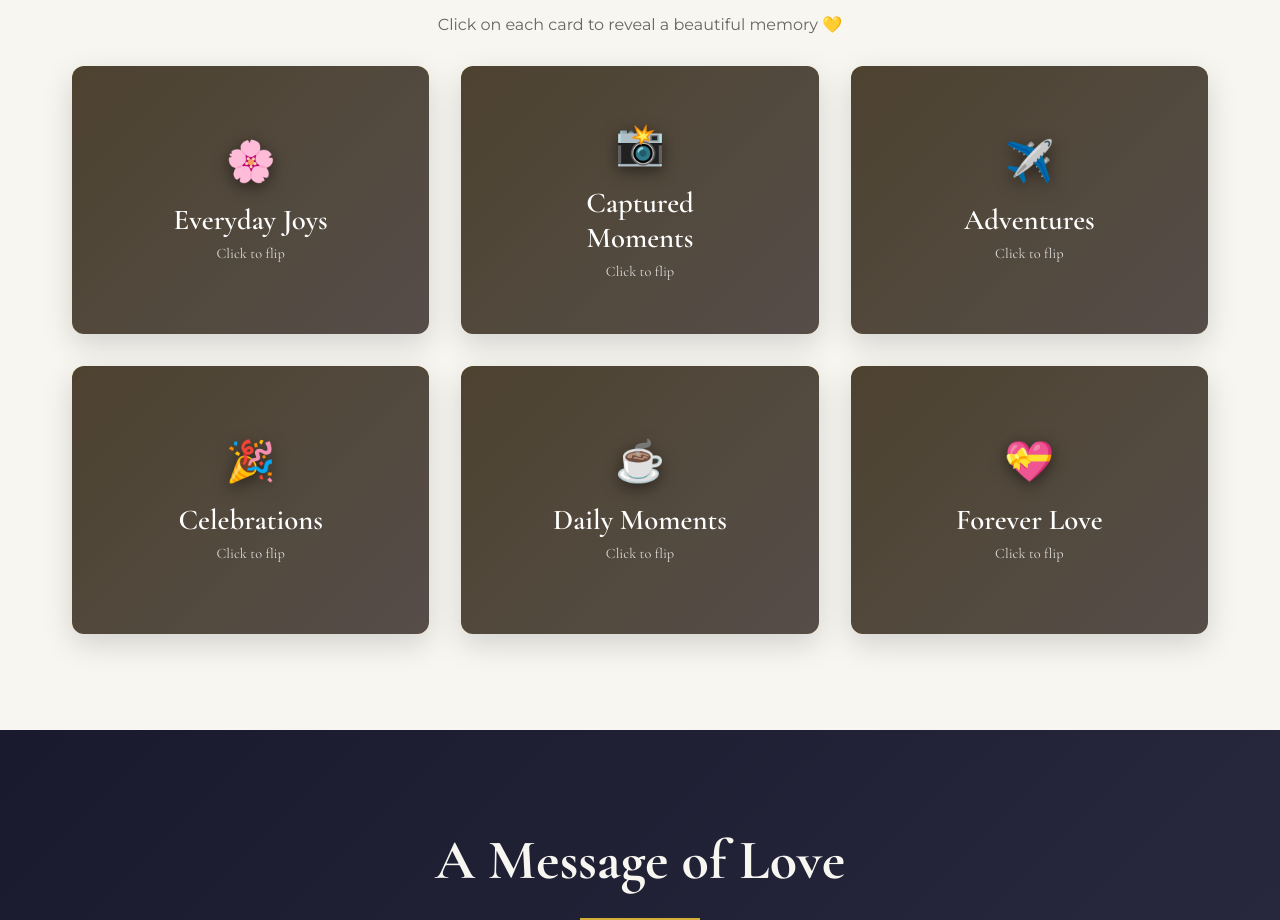
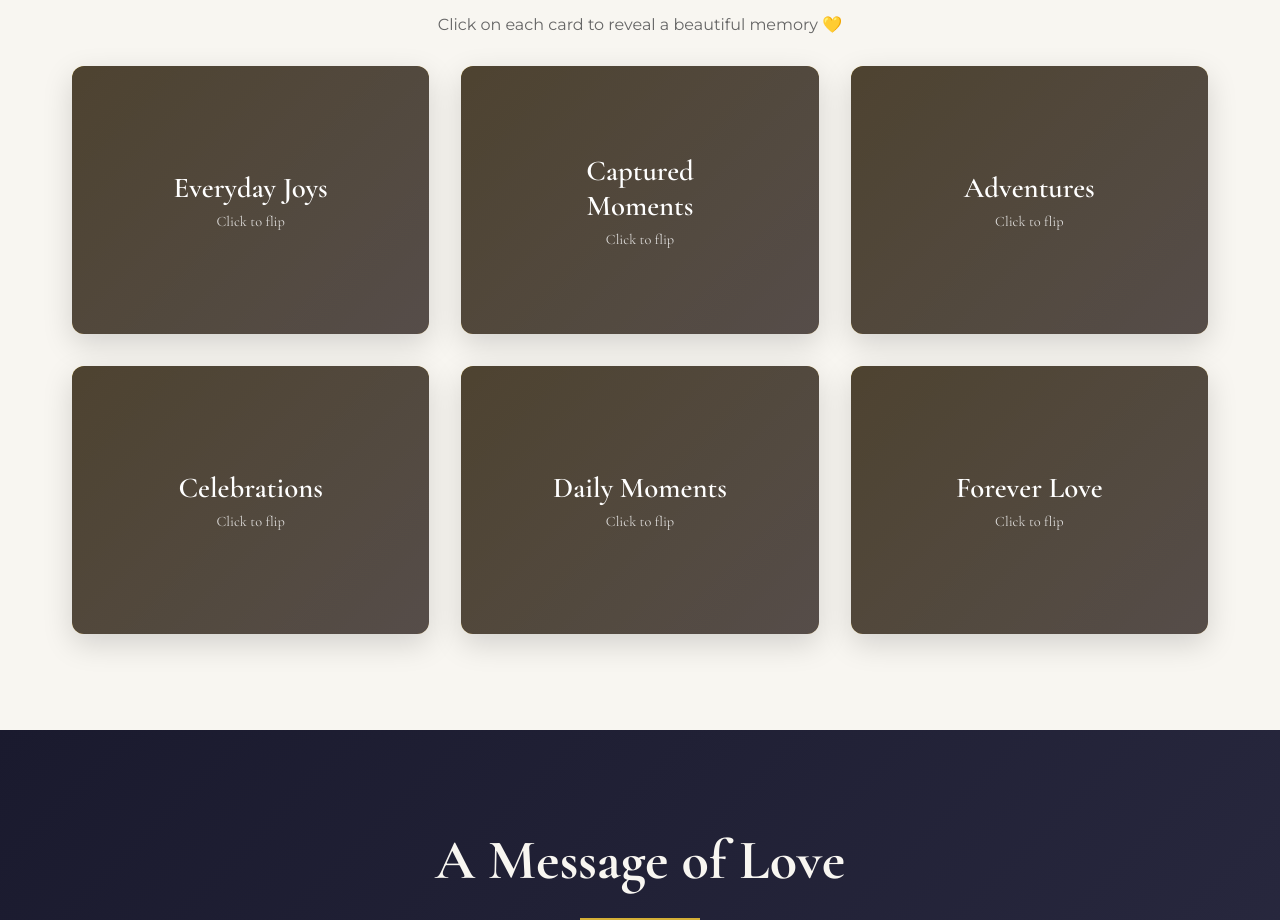
Before and after one commit to Romeo2410/Celebrate, a plain HTML site: page index.html in a window 1280 px wide. Shown: the part 3380-4300 px from the top of the page. Drawn offline with nearby package versions, Linux system fonts and the light colour scheme.

```diff
--- a/index.html
+++ b/index.html
@@ -120,7 +120,7 @@
                 <div class="memory-card-inner">
                     <div class="memory-card-front">
                         <div class="memory-card-front-content">
-                            <div class="emoji">🌸</div>
+
                             <div class="title">Everyday Joys</div>
                             <div class="click-hint">Click to flip</div>
                         </div>
@@ -137,7 +137,7 @@
                 <div class="memory-card-inner">
                     <div class="memory-card-front">
                         <div class="memory-card-front-content">
-                            <div class="emoji">📸</div>
+
                             <div class="title">Captured Moments</div>
                             <div class="click-hint">Click to flip</div>
                         </div>
@@ -154,7 +154,7 @@
                 <div class="memory-card-inner">
                     <div class="memory-card-front">
                         <div class="memory-card-front-content">
-                            <div class="emoji">✈️</div>
+
                             <div class="title">Adventures</div>
                             <div class="click-hint">Click to flip</div>
                         </div>
@@ -171,7 +171,7 @@
                 <div class="memory-card-inner">
                     <div class="memory-card-front">
                         <div class="memory-card-front-content">
-                            <div class="emoji">🎉</div>
+
                             <div class="title">Celebrations</div>
                             <div class="click-hint">Click to flip</div>
                         </div>
@@ -188,7 +188,7 @@
                 <div class="memory-card-inner">
                     <div class="memory-card-front">
                         <div class="memory-card-front-content">
-                            <div class="emoji">☕</div>
+
                             <div class="title">Daily Moments</div>
                             <div class="click-hint">Click to flip</div>
                         </div>
@@ -205,7 +205,7 @@
                 <div class="memory-card-inner">
                     <div class="memory-card-front">
                         <div class="memory-card-front-content">
-                            <div class="emoji">💝</div>
+
                             <div class="title">Forever Love</div>
                             <div class="click-hint">Click to flip</div>
                         </div>
@@ -288,4 +288,5 @@
 
 </body>
 
+
 </html>
```
